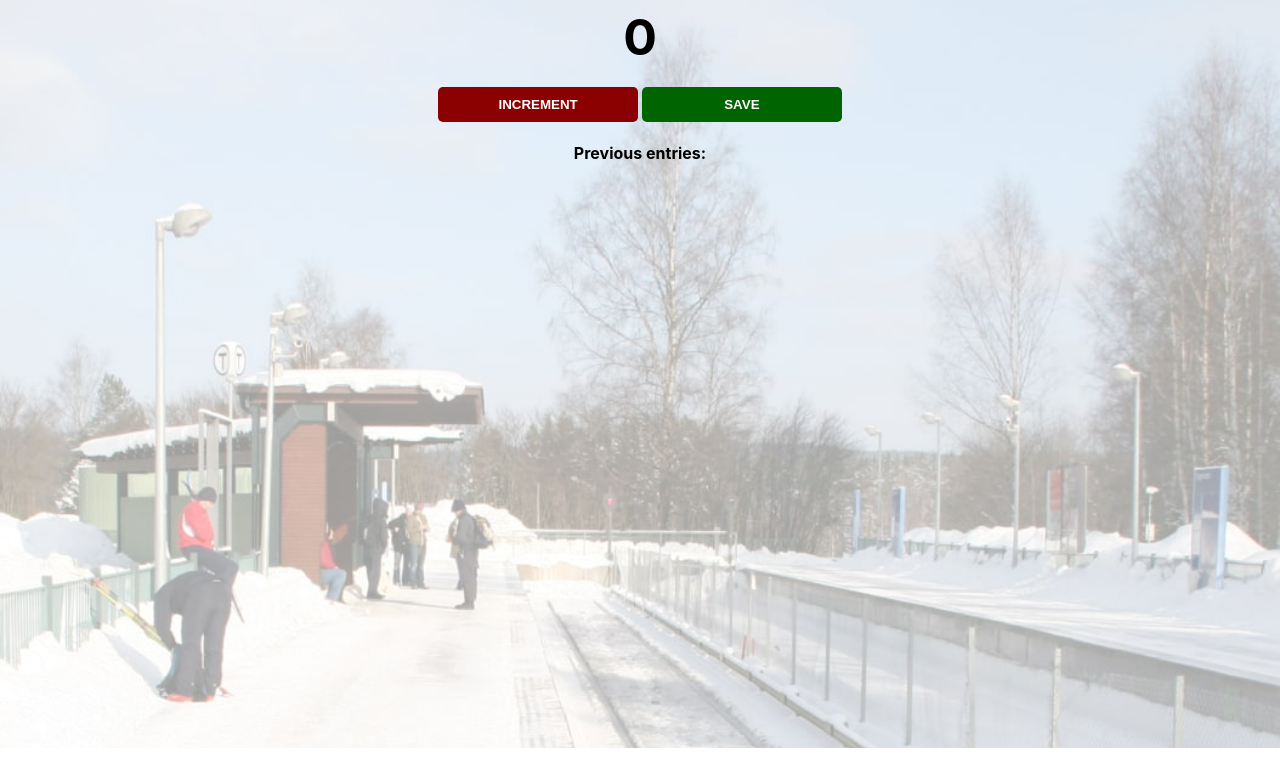
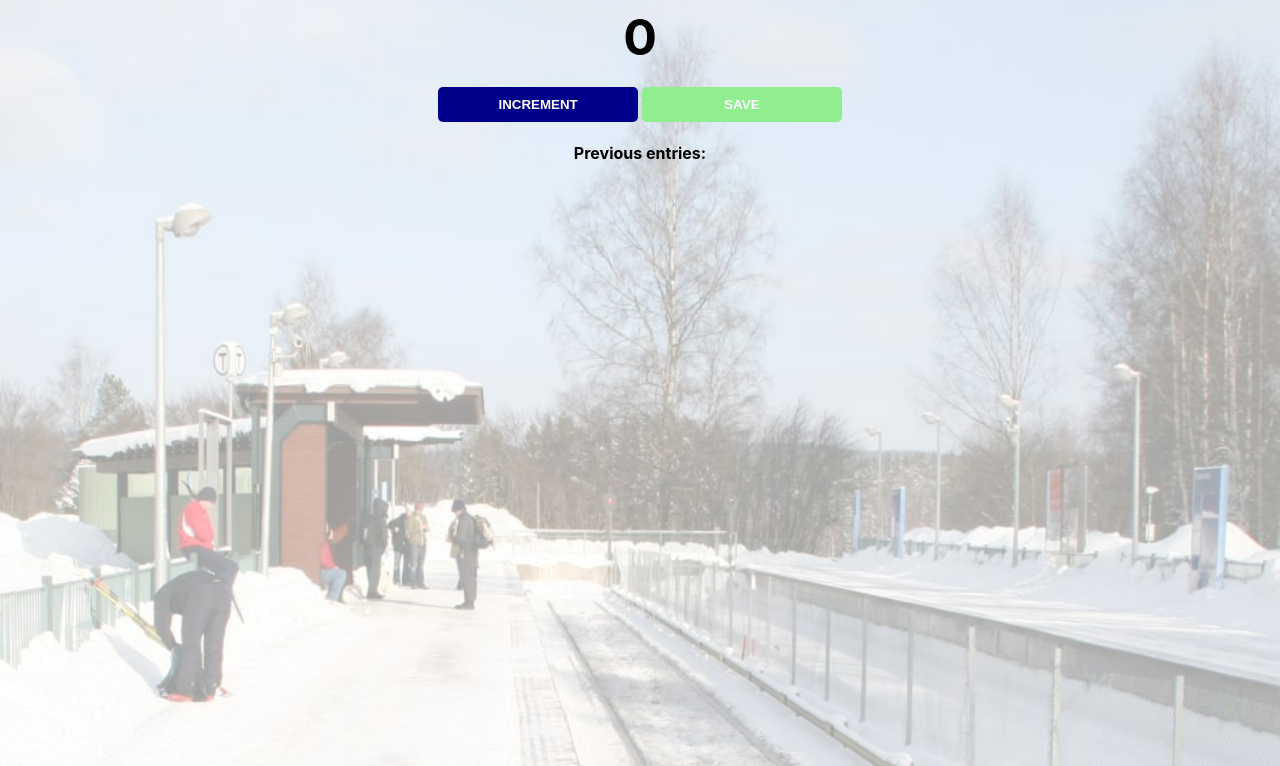
Before and after one commit to sssolano/personal-counter, a plain HTML site: page index.html in a window 1280 px wide. Shown: the part 52-818 px from the top of the page. Drawn offline with Linux system fonts and the light colour scheme.

Commit message:
Update index.css

```diff
--- a/index.css
+++ b/index.css
@@ -4,6 +4,7 @@ body {
     font-family: -apple-system, BlinkMacSystemFont, 'Segoe UI', Roboto, Oxygen, Ubuntu, Cantarell, 'Open Sans', 'Helvetica Neue', sans-serif;
     font-weight: bold;
     text-align: center;
+    height: 100vh;
 }
 
 h1 {
@@ -29,9 +30,13 @@ button {
 }
 
 #increment-btn {
-    background: darkred;
+    background: darkblue;
 }
 
 #save-btn {
-    background: darkgreen;
+    background: lightgreen;
 }
+
+#pageBody {
+    max-width: 600px;
+}
```
